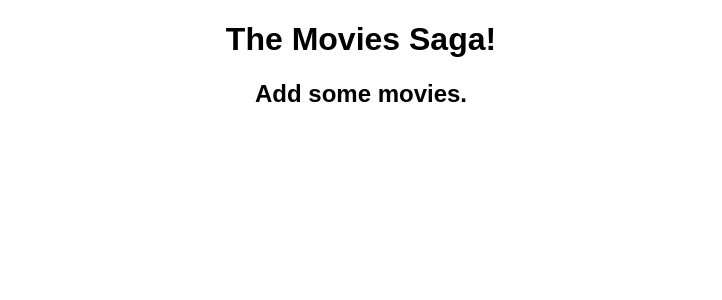
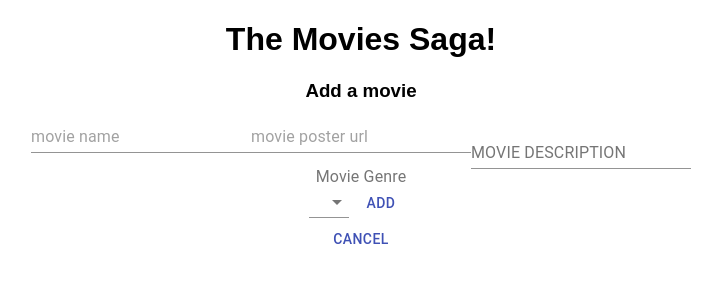
Before and after one commit to finstero/weekend-movie-sagas, a React (Create React App) app: page /#/add in a window 1280 px wide. Shown: the top 300 px of the page, without its empty margins (279-1001 px from the left). Built offline with nearby package versions, Linux system fonts and the light colour scheme.

Commit message:
AddMovie skeleton made.

```diff
--- a/src/components/AddMovie/AddMovie.jsx
+++ b/src/components/AddMovie/AddMovie.jsx
@@ -1,9 +1,81 @@
+import React, { useState } from 'react';
+import { useHistory } from 'react-router-dom';
 
-function AddMovie () {
 
-    return(
+// material ui
+import Button from '@material-ui/core/Button';
+import Input from '@material-ui/core/Input';
+import TextField from '@material-ui/core/TextField';
+import InputLabel from '@material-ui/core/InputLabel';
+import MenuItem from '@material-ui/core/MenuItem';
+import Select from '@material-ui/core/Select';
+
+function AddMovie() {
+
+    const history = useHistory();
+
+
+    const [movieTitle, setMovieTitle] = useState('');
+    const [moviePosterUrl, setMoviePosterUrl] = useState('');
+    const [movieDescription, setMovieDescription] = useState('');
+    const [genre, setGenre] = useState('');
+
+    const handleSave = () => {
+
+    }
+
+    const handleCancel = () => {
+        history.push('/');
+    }
+
+    return (
         <>
-        <h2>Add some movies.</h2>
+            <h3>Add a movie</h3>
+            <form onSubmit={handleSave}>
+                <Input
+
+                    onChange={(event) => { setMovieTitle(event.target.value) }}
+                    placeholder="movie name"
+                    color="primary"
+                />
+                <Input
+
+                    onChange={(event) => { setMoviePosterUrl(event.target.value) }}
+                    placeholder="movie poster url"
+                    color="primary"
+                />
+                <TextField
+
+                    onChange={(event) => { setMovieDescription(event.target.value) }}
+                    id="filled-basic"
+                    label="MOVIE DESCRIPTION"
+                />
+                <InputLabel id="genre-label">Movie Genre</InputLabel>
+                <Select
+                    labelId="genre-label"
+                    id="genre"
+                    value={genre}
+                    onChange={(event) => { setGenre(event.target.value) }}
+                >
+
+                    <MenuItem value={10}>Adventure</MenuItem>
+                    <MenuItem value={20}>Animated</MenuItem>
+                    <MenuItem value={30}>Biographical</MenuItem>
+                    <MenuItem value={10}>Comedy</MenuItem>
+                    <MenuItem value={20}>Disaster</MenuItem>
+                    <MenuItem value={30}>Drama</MenuItem>
+                    <MenuItem value={10}>Epic</MenuItem>
+                    <MenuItem value={20}>Fantasy</MenuItem>
+                    <MenuItem value={30}>Musical</MenuItem>
+                    <MenuItem value={10}>Romantic</MenuItem>
+                    <MenuItem value={20}>Science Fiction</MenuItem>
+                    <MenuItem value={30}>Space Opera</MenuItem>
+                    <MenuItem value={30}>Superhero</MenuItem>
+
+                </Select>
+                <Button color="primary">add</Button>
+            </form>
+            <Button color="primary" onClick={handleCancel}>Cancel</Button>
         </>
     )
 }
```
